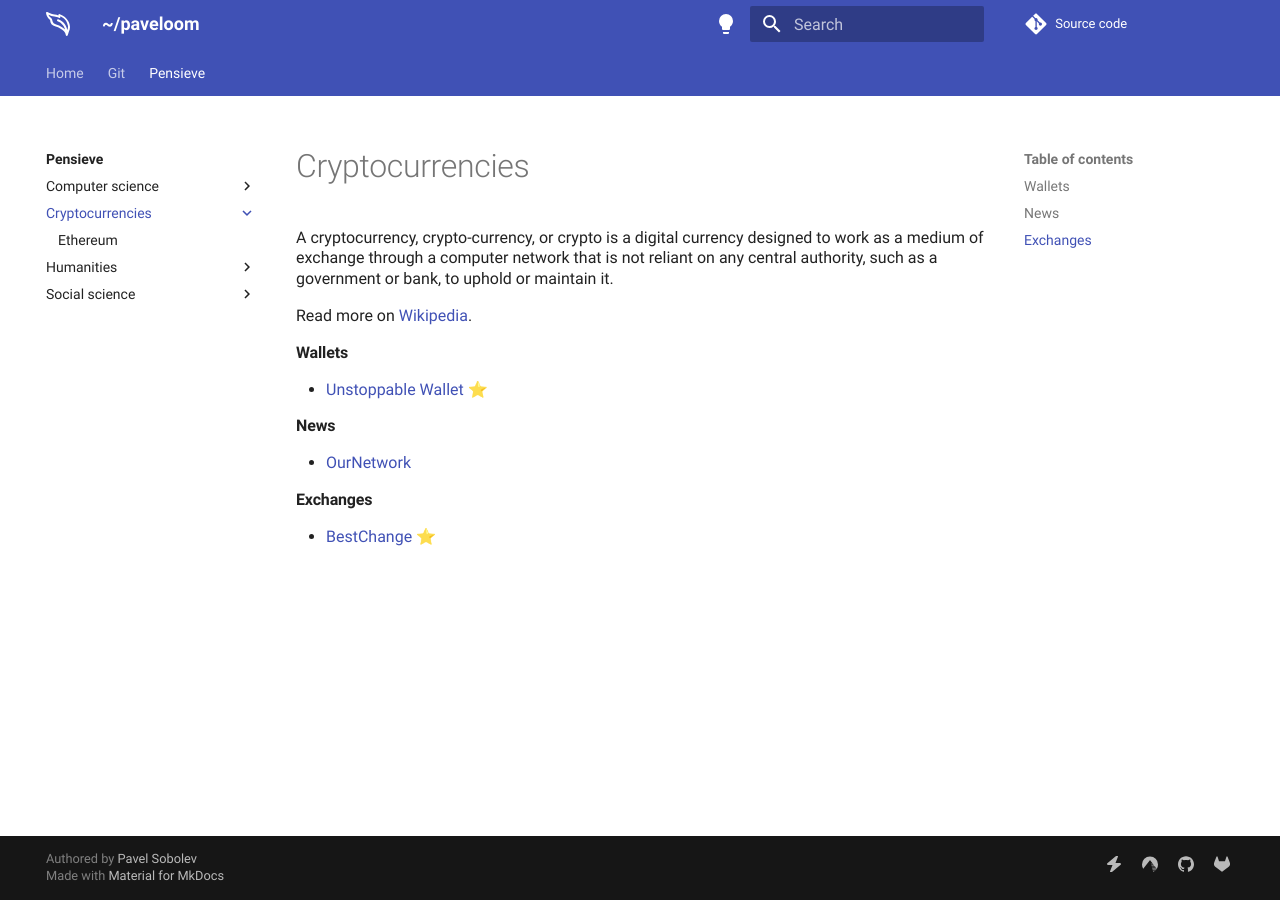
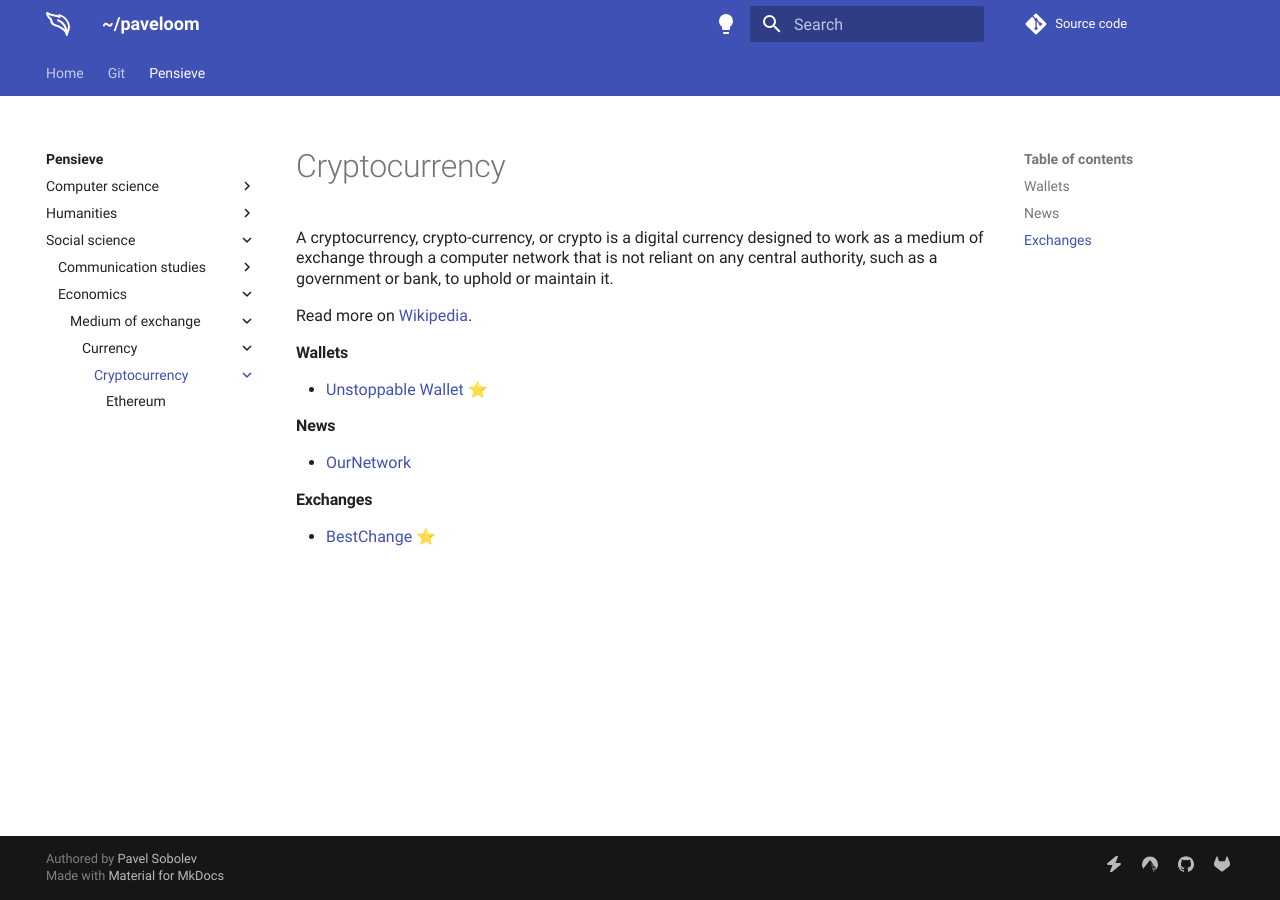
Before and after one commit to paveloom/paveloom.dev, an MkDocs documentation site: the page built from content/pensieve/cryptocurrency.md, in a window 1280 px wide. Built offline with MkDocs 1.6.1 and Material for MkDocs 9.7.7, drawn with Linux system fonts in a browser that asks for light colours; comment, search, counter and statistics services are not loaded.

Commit message:
Pensieve: move the Cryptocurrencies page under new Economics section.

```diff
--- a/content/pensieve/cryptocurrencies.md
+++ b/content/pensieve/cryptocurrency.md
@@ -1,4 +1,4 @@
-# Cryptocurrencies
+# Cryptocurrency
 
 A cryptocurrency, crypto-currency, or crypto is a digital currency designed to work as a medium of exchange through a computer network that is not reliant on any central authority, such as a government or bank, to uphold or maintain it.
 
```
Also changed, not shown: content/pensieve/currency.md (added, +5 -0 lines), content/pensieve/economics.md (added, +5 -0 lines), content/pensieve/medium-of-exchange.md (added, +5 -0 lines), content/sitemap.md (+5 -2 lines).
